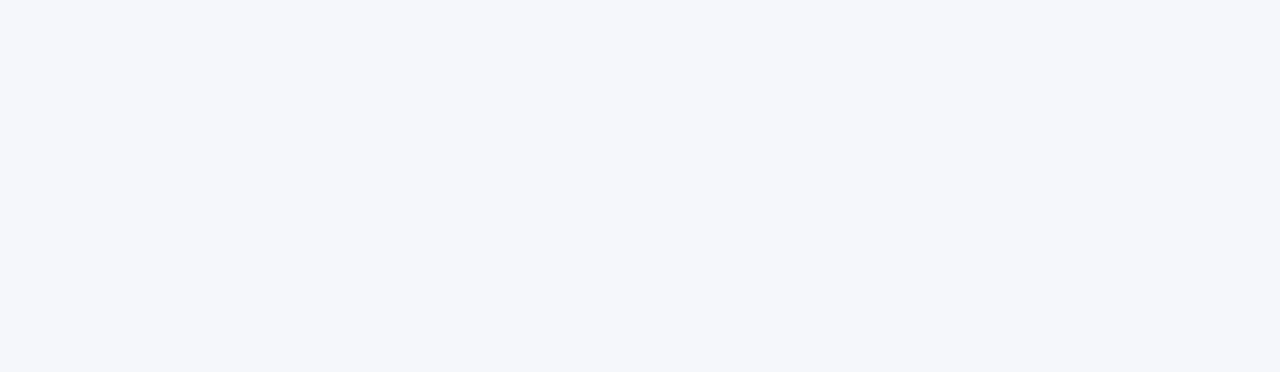
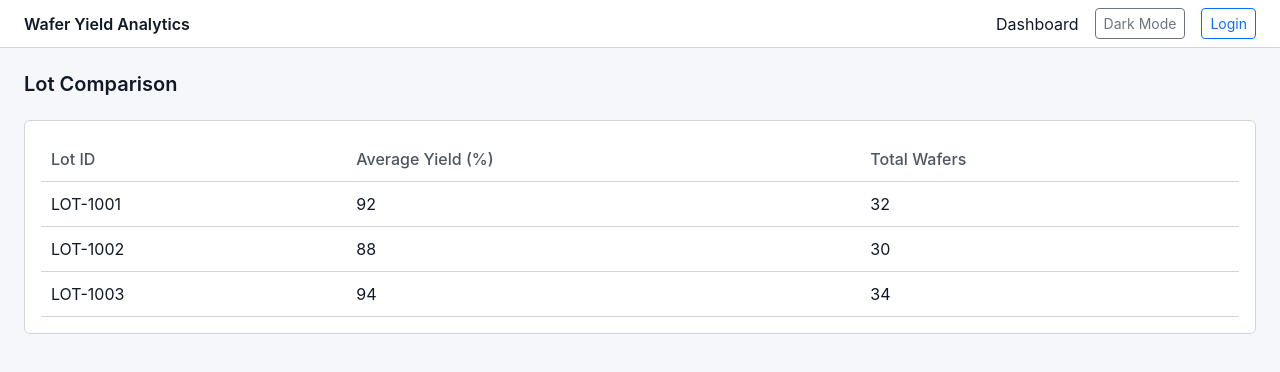
Before and after one commit to Saumyadarshi-1204/wafer-yield-analytics, a React (Create React App) app: page /lot-comparison in a window 1280 px wide. Before the commit this address had no page. Shown: the top 372 px of the page. Built offline with nearby package versions, Linux system fonts and the light colour scheme; sample sign-in values are in the browser's storage.

Commit message:
Add WaferAnalysis,LotComparison

```diff
--- a/src/App.js
+++ b/src/App.js
@@ -4,6 +4,8 @@ import { ThemeProvider } from "./context/ThemeContext";
 import Landing from "./pages/Landing";
 import Login from "./pages/Login";
 import Dashboard from "./pages/Dashboard";
+import WaferAnalysis from "./pages/WaferAnalysis";
+import LotComparison from "./pages/LotComparison";
 
 function App() {
   const isAuthenticated = localStorage.getItem("isAuth") === "true";
@@ -14,11 +16,20 @@ function App() {
         <Routes>
           <Route path="/" element={<Landing />} />
           <Route path="/login" element={<Login />} />
+
           <Route
             path="/dashboard"
-            element={
-              isAuthenticated ? <Dashboard /> : <Navigate to="/login" replace />
-            }
+            element={isAuthenticated ? <Dashboard /> : <Navigate to="/login" />}
+          />
+
+          <Route
+            path="/wafer-analysis"
+            element={isAuthenticated ? <WaferAnalysis /> : <Navigate to="/login" />}
+          />
+
+          <Route
+            path="/lot-comparison"
+            element={isAuthenticated ? <LotComparison /> : <Navigate to="/login" />}
           />
         </Routes>
       </BrowserRouter>
--- a/src/components/Sidebar.jsx
+++ b/src/components/Sidebar.jsx
@@ -1,28 +1,34 @@
 import React from "react";
-import { motion } from "framer-motion";
+import { useNavigate } from "react-router-dom";
 
 function Sidebar() {
+  const navigate = useNavigate();
+
   return (
-    <motion.aside
-      initial={{ x: -30, opacity: 0 }}
-      animate={{ x: 0, opacity: 1 }}
-      transition={{ duration: 0.4 }}
-      className="sidebar-theme p-3"
-      style={{ width: "240px" }}
-    >
+    <aside className="sidebar-theme p-3" style={{ width: "240px" }}>
       <h6 className="fw-semibold mb-4 text-secondary-theme">
         Navigation
       </h6>
 
       <div className="d-flex flex-column gap-3 small">
-        <span style={{ color: "var(--accent)", fontWeight: 600 }}>
+        <span style={{ cursor: "pointer" }} onClick={() => navigate("/dashboard")}>
           Dashboard
         </span>
-        <span className="text-secondary-theme">Wafer Analysis</span>
-        <span className="text-secondary-theme">Lot Comparison</span>
+
+        <span style={{ cursor: "pointer" }} onClick={() => navigate("/wafer-analysis")}>
+          Wafer Analysis
+        </span>
+
+        <span
+          style={{ cursor: "pointer", color: "var(--accent)" }}
+          onClick={() => navigate("/lot-comparison")}
+        >
+          Lot Comparison
+        </span>
+
         <span className="text-secondary-theme">Data Upload</span>
       </div>
-    </motion.aside>
+    </aside>
   );
 }
 
--- /dev/null
+++ b/src/pages/LotComparison.jsx
@@ -0,0 +1,104 @@
+import React from "react";
+import MainLayout from "../layouts/MainLayout";
+
+function LotComparison() {
+  const lots = [
+    { lot: "LOT-1001", avgYield: 92, wafers: 32 },
+    { lot: "LOT-1002", avgYield: 88, wafers: 30 },
+    { lot: "LOT-1003", avgYield: 94, wafers: 34 },
+  ];
+
+  return (
+    <MainLayout>
+      <div className="container-fluid p-4">
+        <h5 className="fw-semibold mb-4">Lot Comparison</h5>
+
+        <div className="card-theme rounded p-3">
+          <table
+            style={{
+              width: "100%",
+              borderCollapse: "collapse",
+            }}
+          >
+            <thead>
+              <tr
+                style={{
+                  borderBottom: "1px solid var(--border-color)",
+                }}
+              >
+                <th
+                  style={{
+                    textAlign: "left",
+                    padding: "10px",
+                    color: "var(--text-secondary)",
+                    fontWeight: 500,
+                  }}
+                >
+                  Lot ID
+                </th>
+                <th
+                  style={{
+                    textAlign: "left",
+                    padding: "10px",
+                    color: "var(--text-secondary)",
+                    fontWeight: 500,
+                  }}
+                >
+                  Average Yield (%)
+                </th>
+                <th
+                  style={{
+                    textAlign: "left",
+                    padding: "10px",
+                    color: "var(--text-secondary)",
+                    fontWeight: 500,
+                  }}
+                >
+                  Total Wafers
+                </th>
+              </tr>
+            </thead>
+
+            <tbody>
+              {lots.map((lot) => (
+                <tr
+                  key={lot.lot}
+                  style={{
+                    borderBottom: "1px solid var(--border-color)",
+                  }}
+                >
+                  <td
+                    style={{
+                      padding: "10px",
+                      color: "var(--text-primary)",
+                    }}
+                  >
+                    {lot.lot}
+                  </td>
+                  <td
+                    style={{
+                      padding: "10px",
+                      color: "var(--text-primary)",
+                    }}
+                  >
+                    {lot.avgYield}
+                  </td>
+                  <td
+                    style={{
+                      padding: "10px",
+                      color: "var(--text-primary)",
+                    }}
+                  >
+                    {lot.wafers}
+                  </td>
+                </tr>
+              ))}
+            </tbody>
+          </table>
+        </div>
+      </div>
+    </MainLayout>
+  );
+}
+
+export default LotComparison;
--- /dev/null
+++ b/src/pages/WaferAnalysis.jsx
@@ -0,0 +1,54 @@
+import React from "react";
+import MainLayout from "../layouts/MainLayout";
+import { motion } from "framer-motion";
+
+function WaferAnalysis() {
+  const dies = Array.from({ length: 121 }); // 11x11 wafer grid
+
+  return (
+    <MainLayout>
+      <div className="container-fluid p-4">
+        <h5 className="fw-semibold mb-4">Wafer Analysis</h5>
+
+        <div
+          className="mx-auto d-grid"
+          style={{
+            width: "420px",
+            height: "420px",
+            gridTemplateColumns: "repeat(11, 1fr)",
+            gap: "6px",
+            padding: "40px",
+            borderRadius: "50%",
+            background:
+              "radial-gradient(circle at center, var(--bg-card), var(--border-color))",
+            border: "1px solid var(--border-color)",
+          }}
+        >
+          {dies.map((_, idx) => {
+            const isDefect = Math.random() < 0.18;
+
+            return (
+              <motion.div
+                key={idx}
+                whileHover={{ scale: 1.2 }}
+                title={`Die ${idx + 1} | ${isDefect ? "Defect" : "Good"}`}
+                style={{
+                  width: "100%",
+                  height: "100%",
+                  borderRadius: "50%",
+                  background: isDefect
+                    ? "#e5533d"
+                    : "var(--accent)",
+                  opacity: isDefect ? 0.9 : 0.85,
+                  cursor: "pointer",
+                }}
+              />
+            );
+          })}
+        </div>
+      </div>
+    </MainLayout>
+  );
+}
+
+export default WaferAnalysis;
```
